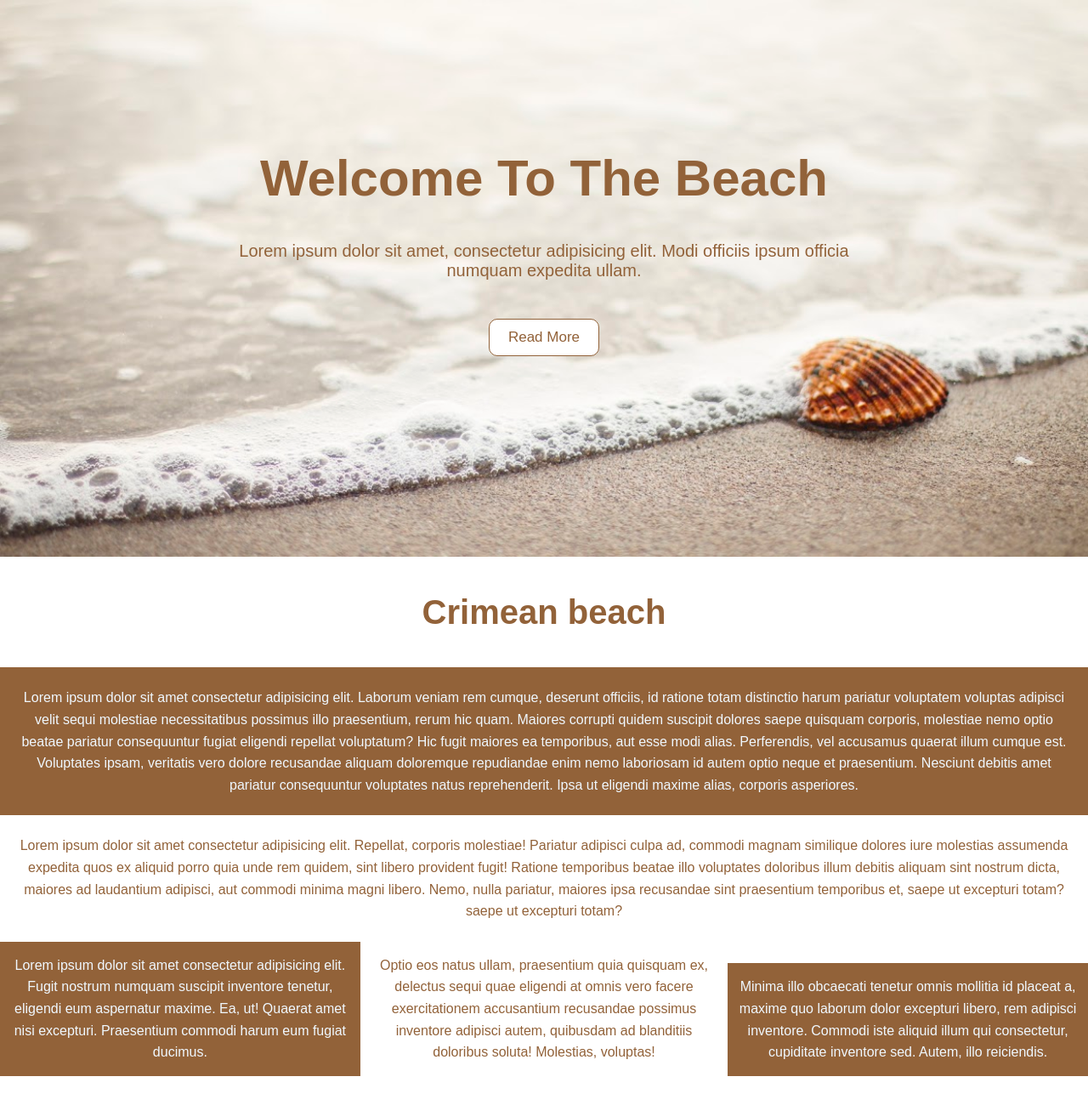
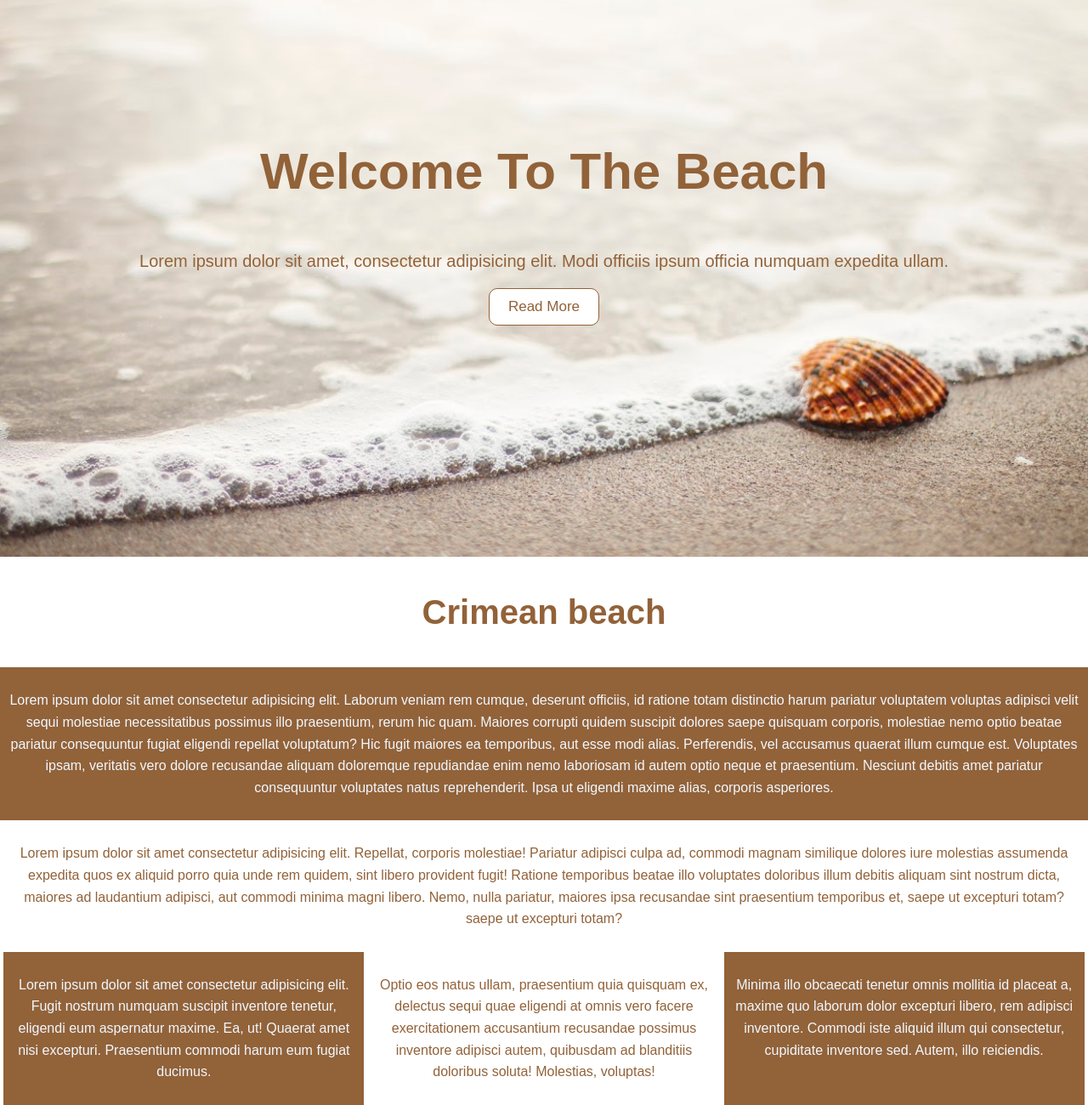
Before and after one commit to Makskuh/HTML-CSS-task-fec, a plain HTML site: page index.html in a window 1280 px wide. Shown: the part 145-1445 px from the top of the page at 85% size. Before the commit the page ends 1411 px from the top, so only its background shows below. Drawn offline with Linux system fonts and the light colour scheme.

Commit message:
Use display:flex

```diff
--- a/assets/style/style.css
+++ b/assets/style/style.css
@@ -1,20 +1,23 @@
 * {
   box-sizing: border-box;
   color: #926239;
-  font-family:Arial, "Helvetica Neue", Helvetica, sans-serif ;
+  font-family: Arial, "Helvetica Neue", Helvetica, sans-serif;
 }
 body {
   margin: 0;
 }
 .header {
+  display: flex;
   background-image: url(../img/beach.jpg);
   background-repeat: no-repeat;
   background-size: cover;
   background-position: bottom;
-
   text-align: center;
   height: 100vh;
-  padding: 35vh;
+  flex-direction: column;
+  justify-content: center;
+  align-items: center;
+  align-content: flex-start;
 }
 .title-h1 {
   font-size: 60px;
@@ -25,55 +28,48 @@ body {
 .button-header {
   background-color: white;
   font-size: 17px;
-  margin-top: 25px;
   width: 130px;
   padding: 11px;
-  border-radius:10px;
-  border: 1px solid  #926239;
+  border-radius: 10px;
+  border: 1px solid #926239;
+  transition: 400ms;
 }
 .button-header:hover {
   background-color: #926239;
   color: aliceblue;
-  transition: 400ms;
 }
 .article-crimean-beach {
+  display: flex;
+  flex-flow: row wrap;
+  justify-content: center;
   font-size: 16px;
   line-height: 1.6;
   text-align: center;
 }
 .title-h2 {
-  text-align: center;
   font-size: 40px;
 }
 .section-1 {
-padding: 23px 0 23px;
   background-color: #926239;
 }
 .section-1-text {
-  margin: 0 auto;
-  width: 97%;
+  padding: 10px;
   color: aliceblue;
 }
 
 .section-2-text {
-  padding: 23px 0 23px;
-  margin: 0 auto;
-  width: 97%;
+  padding: 10px;
+  color: #926239;
 }
+
 .section-inline {
-  display: inline-block;
+  padding: 10px;
   width: 33.1%;
   background-color: #926239;
 }
 .section-inline-text {
   color: aliceblue;
-  width: 95%;
-  margin: 0 auto;
-  padding: 15px 0 15px;
 }
-.another-section{
+.another-section {
   background-color: initial;
 }
-.another-text {
-  color: inherit;
-}
--- a/index.html
+++ b/index.html
@@ -1,35 +1,77 @@
 <!DOCTYPE html>
 <html lang="en">
   <head>
-  <meta charset="UTF-8">
-  <meta http-equiv="X-UA-Compatible" content="IE=edge">
-  <meta name="viewport" content="width=device-width, initial-scale=1.0">
-  <link rel="stylesheet" href="./assets/style/style.css">
+    <meta charset="UTF-8" />
+    <meta http-equiv="X-UA-Compatible" content="IE=edge" />
+    <meta name="viewport" content="width=device-width, initial-scale=1.0" />
+    <link rel="stylesheet" href="./assets/style/style.css" />
     <title>Beach season</title>
   </head>
   <body>
     <header class="header">
       <h1 class="title-h1">Welcome To The Beach</h1>
-    <p class="text-header">Lorem ipsum dolor sit amet, consectetur adipisicing elit. Modi officiis ipsum officia numquam expedita ullam.</p>
+      <p class="text-header">
+        Lorem ipsum dolor sit amet, consectetur adipisicing elit. Modi officiis
+        ipsum officia numquam expedita ullam.
+      </p>
       <a href="#"><button class="button-header">Read More</button></a>
     </header>
     <main>
       <article class="article-crimean-beach">
         <h2 class="title-h2">Crimean beach</h2>
         <section class="section-1">
-      <p class="section-1-text">Lorem ipsum dolor sit amet consectetur adipisicing elit. Laborum veniam rem cumque, deserunt officiis, id ratione totam distinctio harum pariatur voluptatem voluptas adipisci velit sequi molestiae necessitatibus possimus illo praesentium, rerum hic quam. Maiores corrupti quidem suscipit dolores saepe quisquam corporis, molestiae nemo optio beatae pariatur consequuntur fugiat eligendi repellat voluptatum? Hic fugit maiores ea temporibus, aut esse modi alias. Perferendis, vel accusamus quaerat illum cumque est. Voluptates ipsam, veritatis vero dolore recusandae aliquam doloremque repudiandae enim nemo laboriosam id autem optio neque et praesentium. Nesciunt debitis amet pariatur consequuntur voluptates natus reprehenderit. Ipsa ut eligendi maxime alias, corporis asperiores.</p>
+          <p class="section-1-text">
+            Lorem ipsum dolor sit amet consectetur adipisicing elit. Laborum
+            veniam rem cumque, deserunt officiis, id ratione totam distinctio
+            harum pariatur voluptatem voluptas adipisci velit sequi molestiae
+            necessitatibus possimus illo praesentium, rerum hic quam. Maiores
+            corrupti quidem suscipit dolores saepe quisquam corporis, molestiae
+            nemo optio beatae pariatur consequuntur fugiat eligendi repellat
+            voluptatum? Hic fugit maiores ea temporibus, aut esse modi alias.
+            Perferendis, vel accusamus quaerat illum cumque est. Voluptates
+            ipsam, veritatis vero dolore recusandae aliquam doloremque
+            repudiandae enim nemo laboriosam id autem optio neque et
+            praesentium. Nesciunt debitis amet pariatur consequuntur voluptates
+            natus reprehenderit. Ipsa ut eligendi maxime alias, corporis
+            asperiores.
+          </p>
         </section>
         <section class="section-2">
-        <p class="section-2-text">Lorem ipsum dolor sit amet consectetur adipisicing elit. Repellat, corporis molestiae! Pariatur adipisci culpa ad, commodi magnam similique dolores iure molestias assumenda expedita quos ex aliquid porro quia unde rem quidem, sint libero provident fugit! Ratione temporibus beatae illo voluptates doloribus illum debitis aliquam sint nostrum dicta, maiores ad laudantium adipisci, aut commodi minima magni libero. Nemo, nulla pariatur, maiores ipsa recusandae sint praesentium temporibus et, saepe ut excepturi totam?saepe ut excepturi totam?</p>
+          <p class="section-2-text">
+            Lorem ipsum dolor sit amet consectetur adipisicing elit. Repellat,
+            corporis molestiae! Pariatur adipisci culpa ad, commodi magnam
+            similique dolores iure molestias assumenda expedita quos ex aliquid
+            porro quia unde rem quidem, sint libero provident fugit! Ratione
+            temporibus beatae illo voluptates doloribus illum debitis aliquam
+            sint nostrum dicta, maiores ad laudantium adipisci, aut commodi
+            minima magni libero. Nemo, nulla pariatur, maiores ipsa recusandae
+            sint praesentium temporibus et, saepe ut excepturi totam?saepe ut
+            excepturi totam?
+          </p>
         </section>
         <section class="section-inline">
-          <p class="section-inline-text">Lorem ipsum dolor sit amet consectetur adipisicing elit. Fugit nostrum numquam suscipit inventore tenetur, eligendi eum aspernatur maxime. Ea, ut! Quaerat amet nisi excepturi. Praesentium commodi harum eum fugiat ducimus.</p>
+          <p class="section-inline-text">
+            Lorem ipsum dolor sit amet consectetur adipisicing elit. Fugit
+            nostrum numquam suscipit inventore tenetur, eligendi eum aspernatur
+            maxime. Ea, ut! Quaerat amet nisi excepturi. Praesentium commodi
+            harum eum fugiat ducimus.
+          </p>
         </section>
         <section class="section-inline another-section">
-          <p class="section-inline-text another-text">Optio eos natus ullam, praesentium quia quisquam ex, delectus sequi quae eligendi at omnis vero facere exercitationem accusantium recusandae possimus inventore adipisci autem, quibusdam ad blanditiis doloribus soluta! Molestias, voluptas!</p>
+          <p>
+            Optio eos natus ullam, praesentium quia quisquam ex, delectus sequi
+            quae eligendi at omnis vero facere exercitationem accusantium
+            recusandae possimus inventore adipisci autem, quibusdam ad
+            blanditiis doloribus soluta! Molestias, voluptas!
+          </p>
         </section>
         <section class="section-inline">
-          <p class="section-inline-text">Minima illo obcaecati tenetur omnis mollitia id placeat a, maxime quo laborum dolor excepturi libero, rem adipisci inventore. Commodi iste aliquid illum qui consectetur, cupiditate inventore sed. Autem, illo reiciendis.</p>
+          <p class="section-inline-text">
+            Minima illo obcaecati tenetur omnis mollitia id placeat a, maxime
+            quo laborum dolor excepturi libero, rem adipisci inventore. Commodi
+            iste aliquid illum qui consectetur, cupiditate inventore sed. Autem,
+            illo reiciendis.
+          </p>
         </section>
       </article>
     </main>
```
Lines whose indentation alone changed are shown as unchanged.
